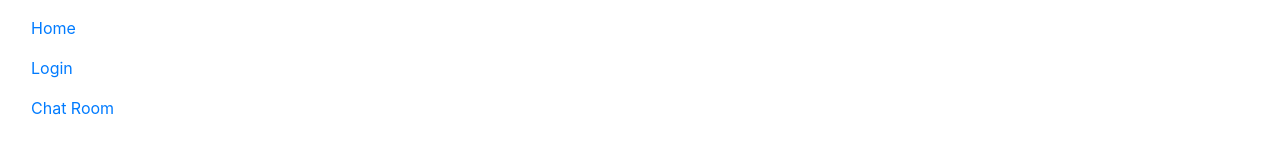
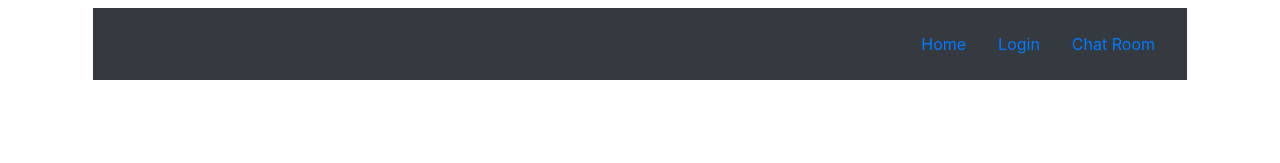
Before and after one commit to md-anjarul-islam/LiveChatApp, a website: page public/index.html in a window 1280 px wide. Drawn offline with nearby package versions, Linux system fonts and the light colour scheme; some packages are replaced by stand-ins of ours.

Commit message:
Add a list to show all the registered users

```diff
--- a/public/index.html
+++ b/public/index.html
@@ -15,14 +15,16 @@
     <script src="/socket.io/socket.io.js"></script>
     <script src="./javascript/app.js"></script>
     <script src="./javascript/controllers/chatController.js"></script>
+    <script src="./javascript/controllers/userController.js"></script>
     <script src="./javascript/controllers/initializer.js"></script>
+    <script src="./javascript/services/userService.js"></script>
   </head>
 
   <body ng-app="app">
     <div ng-controller="initializer" ng-init="init()"></div>
-    <div class="container-fluid h-100">
-      <div class="navbar">
-        <ul class="navbar-nav">
+    <div class="container">
+      <div class="top-bar p-3 m-2 bg-dark">
+        <ul class="nav justify-content-end">
           <li class="nav-item">
             <a class="nav-link" href="{{link1}}"> {{linkName1}} </a>
           </li>
```
